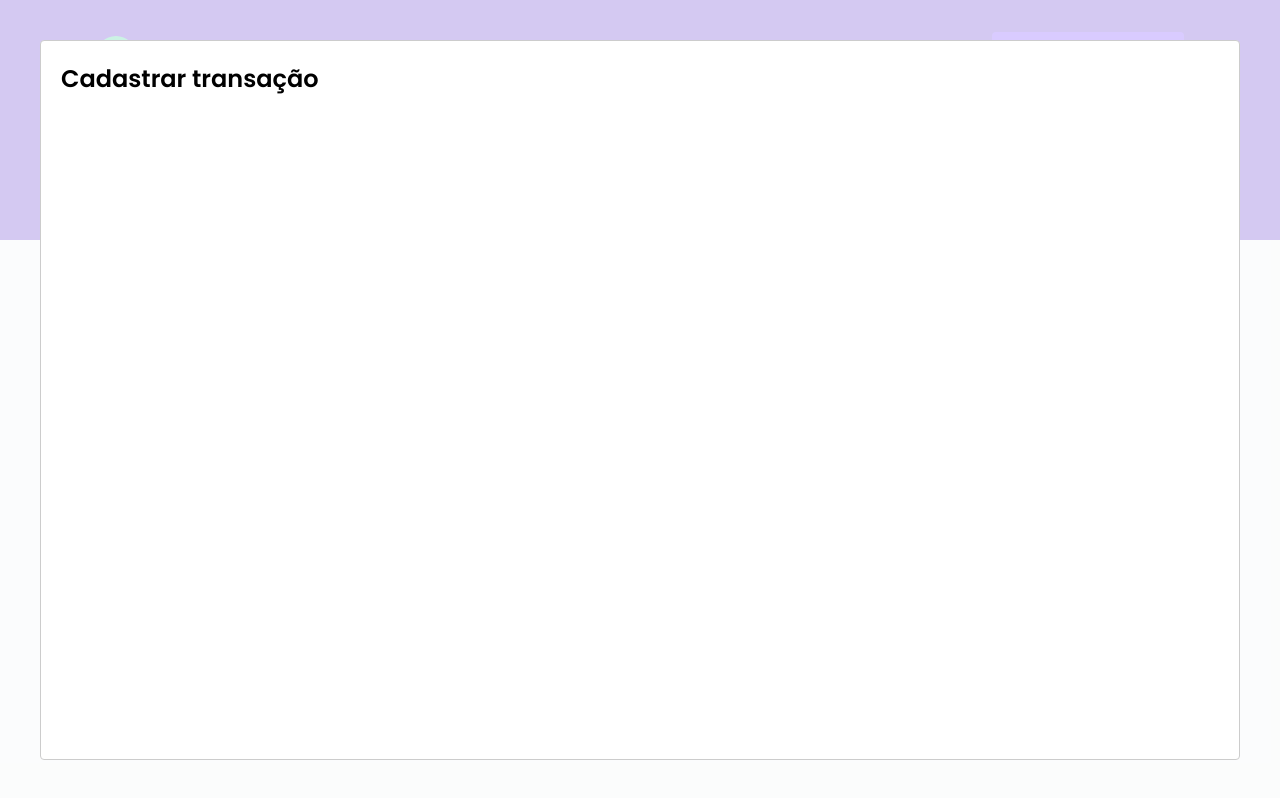
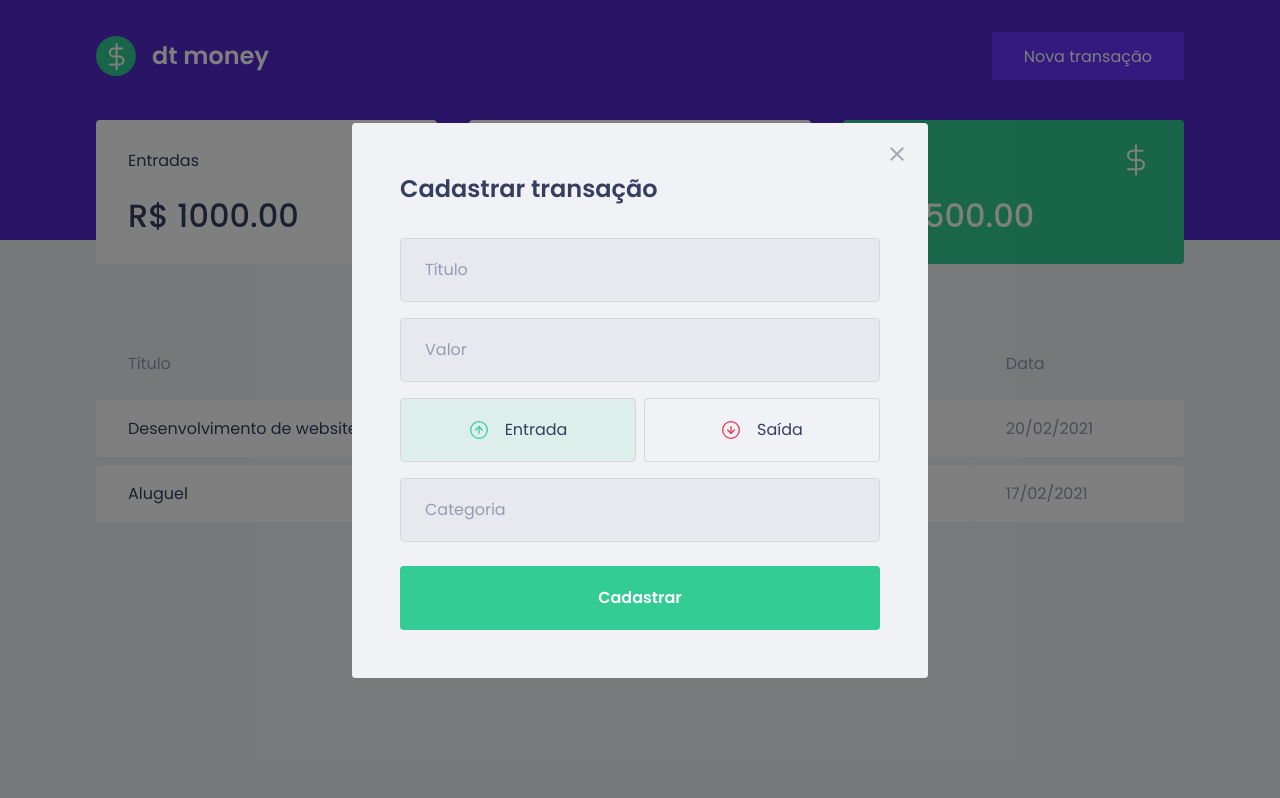
Before and after one commit to jessejonass/dtmoney, a React (Create React App) app: page / in a window 1280 px wide. Both pictures are taken after a click on the button "Nova transação". Built offline with nearby package versions, Linux system fonts and the light colour scheme; no server answers; what miragejs would draw is missing.

Commit message:
style: botões de seleção de tipo no modal

```diff
--- a/package.json
+++ b/package.json
@@ -5,6 +5,7 @@
   "dependencies": {
     "axios": "^0.21.1",
     "miragejs": "^0.1.41",
+    "polished": "^4.1.1",
     "react": "^17.0.1",
     "react-dom": "^17.0.1",
     "react-modal": "^3.12.1",
--- a/src/App.tsx
+++ b/src/App.tsx
@@ -3,6 +3,8 @@
 
 import { Dashboard } from "./components/Dashboard";
 import { Header } from "./components/Header";
+import { NewTransactionModal } from './components/NewTransactionModal';
+
 import { GlobalStyle } from "./styles/global";
 
 // acessibilidade
@@ -27,12 +29,10 @@
 
       <Dashboard />
 
-      <Modal
+      <NewTransactionModal
         isOpen={isNewTransactionModalOpen}
         onRequestClose={handleCloseNewTransactionModal}
-      >
-        <h2>Cadastrar transação</h2>
-      </Modal>
+      />
 
       <GlobalStyle />
     </>
--- /dev/null
+++ b/src/components/NewTransactionModal/index.tsx
@@ -0,0 +1,78 @@
+import { useState } from 'react';
+
+import Modal from 'react-modal';
+
+import { Container, TransactionTypeContainer, RadioBox } from './styles';
+
+import closeImage from '../../assets/close.svg';
+import incomeImage from '../../assets/income.svg';
+import outcomeImage from '../../assets/outcome.svg';
+
+interface NewTransactionModalProps {
+  isOpen: boolean;
+  onRequestClose: () => void;
+}
+
+export function NewTransactionModal({ isOpen, onRequestClose }: NewTransactionModalProps) {
+  const [type, setType] = useState('deposit');
+
+  return (
+    <Modal
+      isOpen={isOpen}
+      onRequestClose={onRequestClose}
+      overlayClassName="react-modal-overlay"
+      className="react-modal-content"
+    >
+      <button
+        type="button"
+        onClick={onRequestClose}
+        className="react-modal-close"
+      >
+        <img src={closeImage} alt="Fechar modal"/>
+      </button>
+
+      <Container>
+        <h2>Cadastrar transação</h2>
+
+        <input
+          placeholder="Título"
+        />
+
+        <input
+          placeholder="Valor"
+          type="number"
+        />
+
+        <TransactionTypeContainer>
+          <RadioBox
+            type="button"
+            onClick={() => { setType('deposit') }}
+            isActive={type === 'deposit'}
+            activeColor="green"
+          >
+            <img src={incomeImage} alt="Entrada"/>
+            <span>Entrada</span>
+          </RadioBox>
+
+          <RadioBox
+            type="button"
+            onClick={() => { setType('withdraw') }}
+            isActive={type === 'withdraw'}
+            activeColor="red"
+          >
+            <img src={outcomeImage} alt="Saída"/>
+            <span>Saída</span>
+          </RadioBox>
+        </TransactionTypeContainer>
+
+        <input
+          placeholder="Categoria"
+        />
+
+        <button type="submit">
+          Cadastrar
+        </button>
+      </Container>
+    </Modal>
+  );
+};
--- /dev/null
+++ b/src/components/NewTransactionModal/styles.ts
@@ -0,0 +1,103 @@
+import styled from 'styled-components';
+
+import { darken, transparentize } from 'polished';
+
+export const Container = styled.form`
+  h2 {
+    color: var(--text-title);
+    font-size: 1.5rem;
+    margin-bottom: 2rem;
+  }
+
+  input {
+    width: 100%;
+    height: 4rem;
+    padding: 0 1.5rem;
+    border-radius: 0.25rem;
+
+    border: 1px solid #d7d7d7;
+    background: #e7e9ee;
+
+    font-weight: 400;
+    font-size: 1rem;
+
+    &::placeholder {
+      color: var(--text-body);
+    }
+
+    & + input {
+      margin-top: 1rem;
+    }
+  }
+
+  button[type="submit"] {
+    width: 100%;
+    height: 4rem;
+    padding: 0 1.5rem;
+    background: var(--green);
+    color: #fff;
+    border-radius: 0.25rem;
+    border: 0;
+    font-size: 1rem;
+    margin-top: 1.5rem;
+    font-weight: 600;
+
+    transition: filter 0.2s;
+
+    &:hover {
+      filter: brightness(0.9);
+    }
+  }
+`;
+
+export const TransactionTypeContainer = styled.div`
+  margin: 1rem 0;
+  display: grid;
+  grid-template-columns: 1fr 1fr;
+  gap: 0.5rem;
+`;
+
+//
+
+interface RadioBoxProps {
+  isActive: boolean;
+  activeColor: 'green' | 'red';
+}
+
+const colors = {
+  green: '#33cc95',
+  red: '#e52e4d',
+}
+
+export const RadioBox = styled.button<RadioBoxProps>`
+  height: 4rem;
+  border: 1px solid #d7d7d7;
+  border-radius: 0.25rem;
+
+  background: ${(props) => props.isActive
+    ? transparentize(0.9, colors[props.activeColor])
+    : 'transparent'
+  };
+
+  display: flex;
+  align-items: center;
+  justify-content: center;
+
+  transition: border-color 0.2s;
+
+  &:hover {
+    border-color: ${darken(0.1, '#d7d7d7')};
+  }
+
+  img {
+    width: 20px;
+    height: 20px;
+  }
+
+  span {
+    display: inline-block;
+    margin-left: 1rem;
+    font-size: 1rem;
+    color: var(--text-title);
+  }
+`
--- a/src/styles/global.ts
+++ b/src/styles/global.ts
@@ -53,4 +53,42 @@
     opacity: 0.6;
     cursor: not-allowed;
   }
+
+  .react-modal-overlay {
+    background: rgba(0, 0, 0, 0.5);
+
+    position: fixed; // em cima da tela
+
+    top: 0;
+    bottom: 0;
+    right: 0;
+    left: 0;
+
+    display: flex;
+    align-items: center;
+    justify-content: center;
+  }
+
+  .react-modal-content {
+    width: 100%;
+    max-width: 576px;
+    background: var(--background);
+    padding: 3rem;
+    position: relative;
+    border-radius: 0.24rem;
+  }
+
+  .react-modal-close {
+    position: absolute;
+    right: 1.5rem;
+    top: 1.5rem;
+    border: 0;
+    background: transparent;
+
+    transition: filter 0.2s;
+
+    &:hover {
+      filter: brightness(0.6);
+    }
+  }
 `;
```
Also changed, not shown: 1 other file (tests, documents, lock files or other folders).
